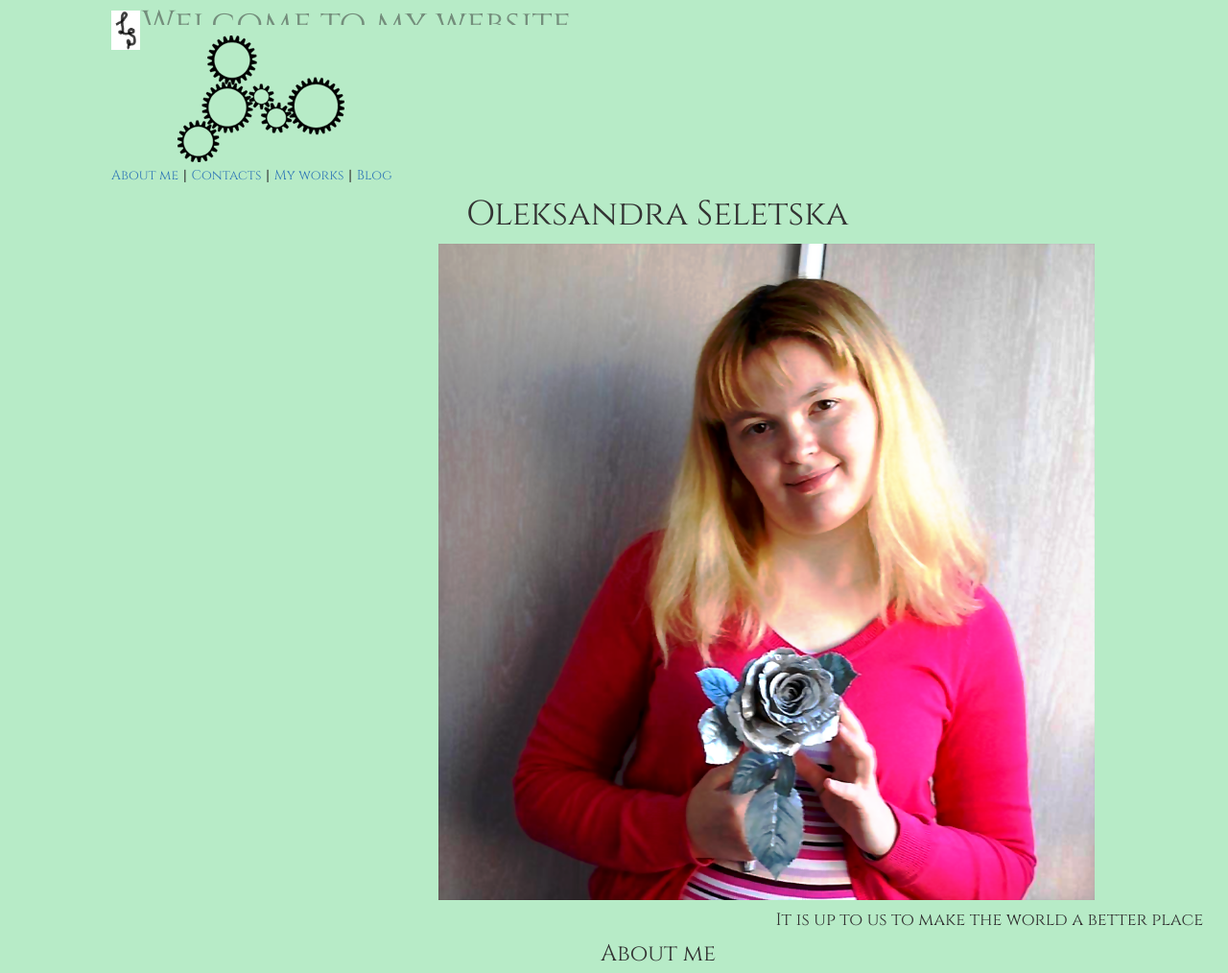
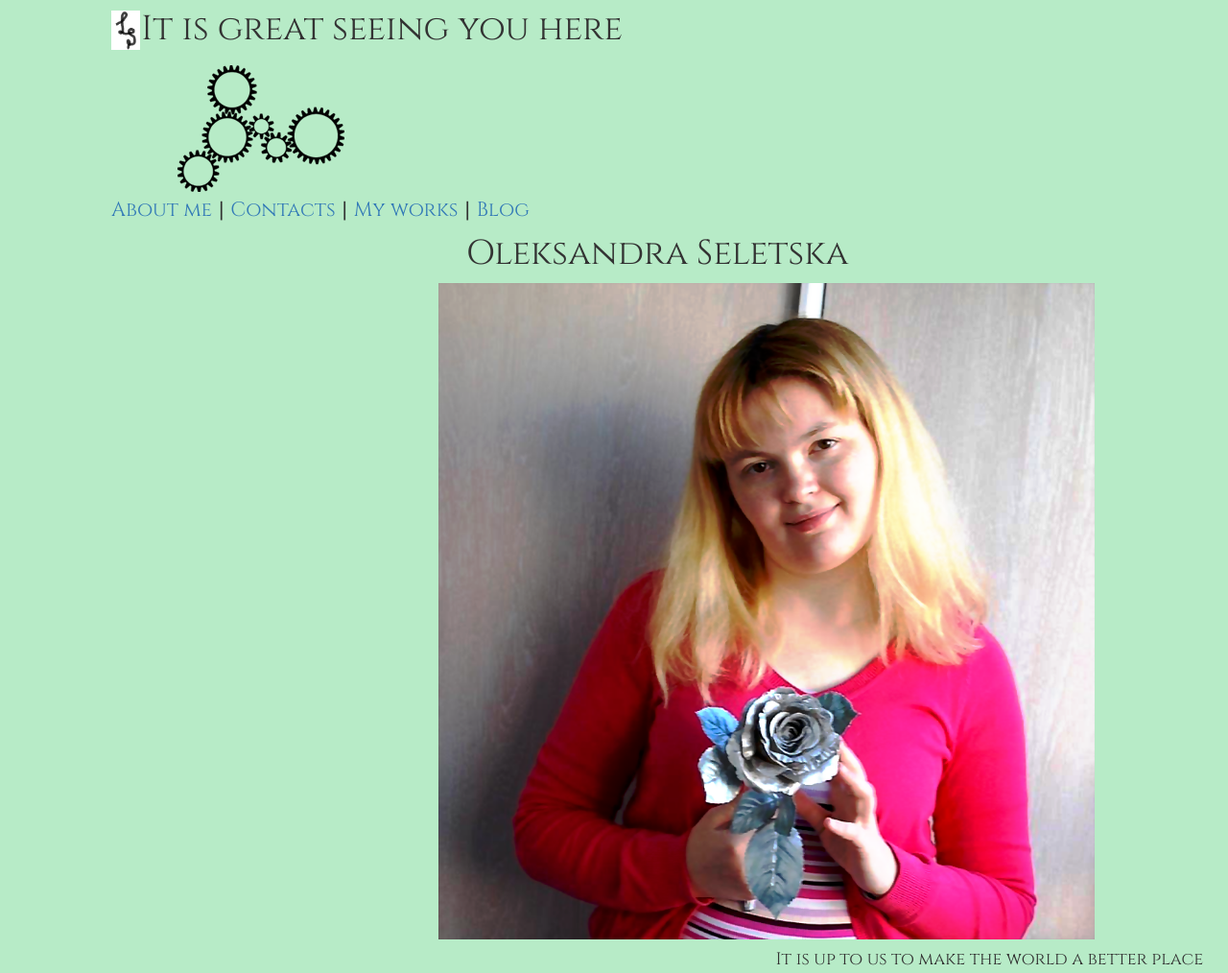
Before and after one commit to sandysel/oleksandra-website, a plain HTML site: page index.html in a window 1280 px wide. Shown: the top 1014 px of the page at 96% size. Drawn offline with nearby package versions, Linux system fonts and the light colour scheme; a web font is replaced by a local one.

Commit message:
Small changes

```diff
--- a/css/index.css
+++ b/css/index.css
@@ -19,6 +19,7 @@ nav {
 }
 .container{
     background-color:#B7EBC7;
+    font-size: 150%;
     /*padding: auto;*/
     /*margin: auto;*/
 }
@@ -61,7 +62,7 @@ li{
 
 .headgreeting
 {
-    display: none;
+    display: hidden;
 }
 
 .ongray:link{
--- a/index.html
+++ b/index.html
@@ -24,10 +24,6 @@
         <!-- done or at least found to be used by me -->
         <link id="pagestyle" rel="stylesheet" type="text/css" href="css/index.css">
         <script type="text/javascript" src="js/index.js"></script>
-        <script type="text/javascript">
-            function swapStyleSheet(sheet){
-	        document.getElementById('pagestyle').setAttribute('href', sheet);
-            }</script>
 
 </head>
 <body>
--- a/js/index.js
+++ b/js/index.js
@@ -1,4 +1,6 @@
-
+ function swapStyleSheet(sheet){
+	        document.getElementById('pagestyle').setAttribute('href', sheet);
+            }
 
 /* $ global*/
  var $;
```
